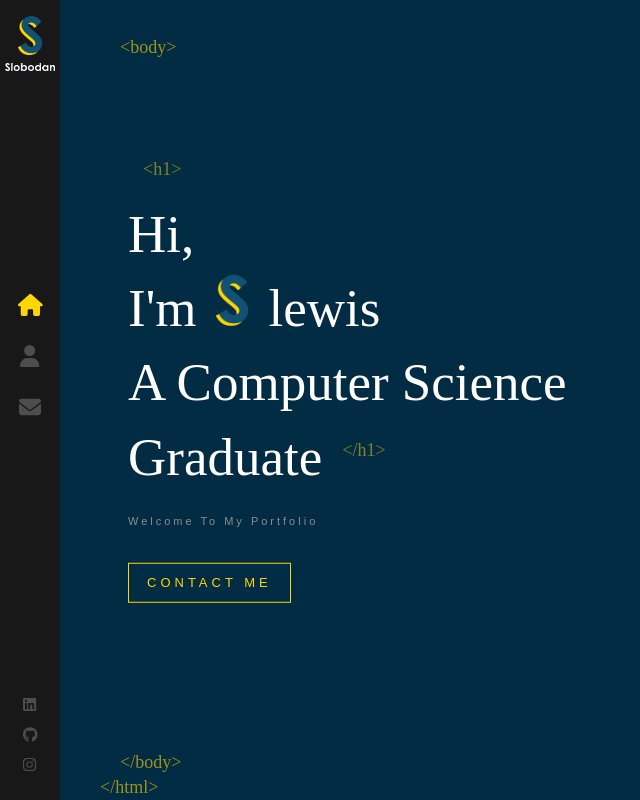
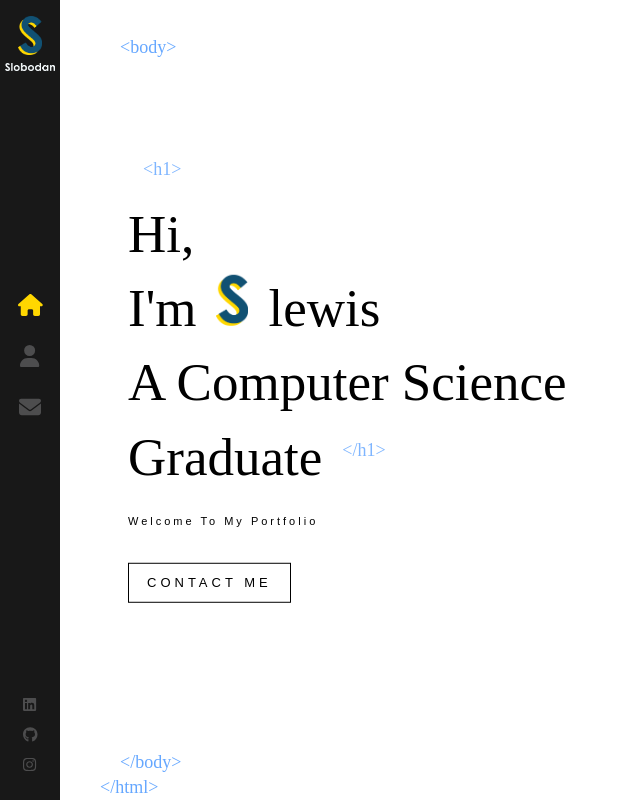
Before and after one commit to LewisCai/LewisCaiPortfolio, a React (Create React App) app: page / in a window 1280 px wide. Shown: the whole page, without its empty margins (0-640 px from the left). Built offline with nearby package versions, Linux system fonts and the light colour scheme; a web font is replaced by a local one.

Commit message:
updated some UI

```diff
--- a/public/index.html
+++ b/public/index.html
@@ -24,7 +24,7 @@
       work correctly both with client-side routing and a non-root public URL.
       Learn how to configure a non-root public URL by running `npm run build`.
     -->
-    <title>React App</title>
+    <title>Lewis Cai</title>
   </head>
   <body>
     <noscript>You need to enable JavaScript to run this app.</noscript>
--- a/src/components/Home/index.scss
+++ b/src/components/Home/index.scss
@@ -13,7 +13,7 @@
     }
 
     h1{
-        color: #fff;
+        color: #000;
         font-size: 53px;
         margin: 0;
         font-family: 'Coolvetica';
@@ -22,7 +22,7 @@
         &::before {
             content: '<h1>';
             font-family: 'La Belle Aurore';
-            color: #ffd700;
+            color: #006eff;
             font-size:18px;
             position:absolute;
             margin-top: -40px;
@@ -33,7 +33,7 @@
         &::after {
             content: '</h1>';
             font-family: 'La Belle Aurore';
-            color: #ffd700;
+            color: #006eff;
             font-size:18px;
             position:absolute;
             margin-top: 18px;
@@ -53,7 +53,7 @@
     }
 
     h2 {
-        color: #8d8d8d;
+        color: #000;
         margin-top: 20px;
         font-weight: 400;
         font-size: 11px;
@@ -63,14 +63,14 @@
     }
 
     .flat-button {
-        color: #ffd700;
+        color: #000000;
         font-weight: 400px;
         padding: 10px 20px;
         margin-top: 25px;
         font-size: 13px;
         text-decoration: none;
         padding: 10px 18px;
-        border: 1px solid #ffd700;
+        border: 1px solid #000000;
         font-family: sans-serif;
         letter-spacing: 4px;
         float: left;
@@ -78,7 +78,7 @@
         white-space: nowrap;
 
         &:hover {
-            background-color: #ffd700;
+            background-color: #555555;
             color: #333;
         }
     }
--- a/src/components/Layout/index.scss
+++ b/src/components/Layout/index.scss
@@ -13,7 +13,7 @@
 }
 
 .tags {
-    color: #ffd700;
+    color: #006eff;
     opacity: 0.6;
     position: absolute;
     bottom: 0;
--- a/src/index.css
+++ b/src/index.css
@@ -6,7 +6,7 @@ body {
   margin: 0;
   font: 300 11px/1.4 'Helvetica Neue', 'sans-serif';
   color: #444;
-  background: #022c43;
+  background: #fff;
   overflow: hidden;
   display: block;
   -webkit-font-smoothing: antialiased;
```
